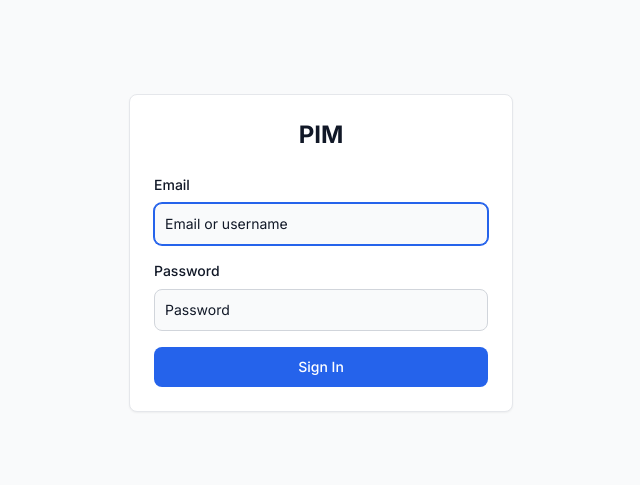
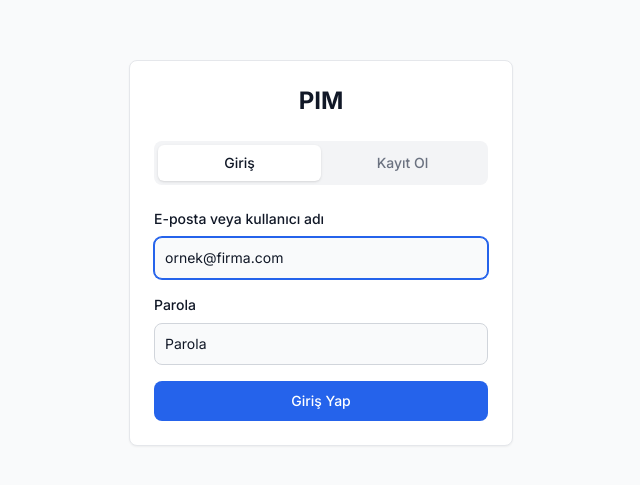
Before and after one commit to turksabsw/Pim-Frontend, a Vue app: page /login in a window 1280 px wide. Shown: the part 147-632 px from the top of the page, without its empty margins (319-959 px from the left). Built offline with nearby package versions, Linux system fonts and the light colour scheme; no server answers.

Commit message:
feat(auth): two-tab login/register page

```diff
--- a/src/views/auth/LoginPage.vue
+++ b/src/views/auth/LoginPage.vue
@@ -1,34 +1,76 @@
 <script setup lang="ts">
 import { ref } from 'vue'
 import { useRouter } from 'vue-router'
+import { useAuthStore } from '@/stores/auth'
+
+type Tab = 'login' | 'register'
 
 const router = useRouter()
-const email = ref('')
-const password = ref('')
+const authStore = useAuthStore()
+
+const tab = ref<Tab>('login')
 const error = ref('')
+const info = ref('')
 const loading = ref(false)
 
-async function handleLogin() {
+// Login fields
+const usr = ref('')
+const pwd = ref('')
+
+// Register fields
+const email = ref('')
+const fullName = ref('')
+
+function switchTab(next: Tab): void {
+  tab.value = next
   error.value = ''
+  info.value = ''
+}
+
+async function handleLogin(): Promise<void> {
+  error.value = ''
+  info.value = ''
   loading.value = true
   try {
-    const res = await fetch('/api/method/login', {
-      method: 'POST',
-      headers: { 'Content-Type': 'application/x-www-form-urlencoded' },
-      body: `usr=${encodeURIComponent(email.value)}&pwd=${encodeURIComponent(password.value)}`,
-      credentials: 'include',
-    })
-    const data = await res.json()
-    if (res.ok) {
-      router.push('/')
-    } else {
-      error.value = data.message || 'Login failed'
-    }
-  } catch {
-    error.value = 'Network error'
+    await authStore.login(usr.value, pwd.value)
+    router.push('/')
+  } catch (e) {
+    error.value = extractMessage(e, 'Giriş başarısız')
   } finally {
     loading.value = false
   }
+}
+
+async function handleRegister(): Promise<void> {
+  error.value = ''
+  info.value = ''
+  loading.value = true
+  try {
+    await authStore.register(email.value, fullName.value)
+    info.value = 'Hesabın oluşturuldu. E-postana gönderilen bağlantıyla doğrula, sonra giriş yap.'
+    switchTab('login')
+    info.value = 'Hesabın oluşturuldu. E-postana gönderilen bağlantıyla doğrula, sonra giriş yap.'
+  } catch (e) {
+    error.value = extractMessage(e, 'Kayıt başarısız')
+  } finally {
+    loading.value = false
+  }
+}
+
+function extractMessage(e: unknown, fallback: string): string {
+  const err = e as { response?: { data?: { message?: string; _server_messages?: string } } }
+  const data = err?.response?.data
+  if (data?.message) return data.message
+  if (data?._server_messages) {
+    try {
+      const arr = JSON.parse(data._server_messages)
+      const first = JSON.parse(arr[0])
+      return first.message || fallback
+    } catch {
+      return fallback
+    }
+  }
+  return fallback
 }
 </script>
 
@@ -36,44 +78,76 @@ async function handleLogin() {
   <div class="flex min-h-screen items-center justify-center bg-gray-50 px-4 dark:bg-gray-900">
     <div class="w-full max-w-sm">
       <div class="rounded-lg border border-gray-200 bg-white p-6 shadow-sm dark:border-gray-700 dark:bg-gray-800">
-        <h1 class="mb-6 text-center text-2xl font-bold text-gray-900 dark:text-white">
-          PIM
-        </h1>
+        <h1 class="mb-6 text-center text-2xl font-bold text-gray-900 dark:text-white">PIM</h1>
+
+        <!-- Tabs -->
+        <div class="mb-6 grid grid-cols-2 rounded-lg bg-gray-100 p-1 dark:bg-gray-700">
+          <button
+            type="button"
+            @click="switchTab('login')"
+            :class="[
+              'rounded-md py-2 text-sm font-medium transition',
+              tab === 'login' ? 'bg-white text-gray-900 shadow dark:bg-gray-800 dark:text-white' : 'text-gray-500 dark:text-gray-300',
+            ]"
+          >
+            Giriş
+          </button>
+          <button
+            type="button"
+            @click="switchTab('register')"
+            :class="[
+              'rounded-md py-2 text-sm font-medium transition',
+              tab === 'register' ? 'bg-white text-gray-900 shadow dark:bg-gray-800 dark:text-white' : 'text-gray-500 dark:text-gray-300',
+            ]"
+          >
+            Kayıt Ol
+          </button>
+        </div>
 
         <div v-if="error" class="mb-4 rounded-lg bg-red-50 p-3 text-sm text-red-600 dark:bg-red-900/30 dark:text-red-400">
           {{ error }}
         </div>
+        <div v-if="info" class="mb-4 rounded-lg bg-green-50 p-3 text-sm text-green-700 dark:bg-green-900/30 dark:text-green-400">
+          {{ info }}
+        </div>
 
-        <form @submit.prevent="handleLogin" class="space-y-4">
+        <!-- Login form -->
+        <form v-if="tab === 'login'" @submit.prevent="handleLogin" class="space-y-4">
           <div>
-            <label for="email" class="mb-2 block text-sm font-medium text-gray-900 dark:text-white">Email</label>
-            <input
-              id="email"
-              v-model="email"
-              type="text"
-              required
-              autofocus
-              class="block w-full rounded-lg border border-gray-300 bg-gray-50 p-2.5 text-sm text-gray-900 focus:border-primary-600 focus:ring-primary-600 dark:border-gray-600 dark:bg-gray-700 dark:text-white dark:placeholder-gray-400"
-              placeholder="Email or username"
-            />
+            <label for="usr" class="mb-2 block text-sm font-medium text-gray-900 dark:text-white">E-posta veya kullanıcı adı</label>
+            <input id="usr" v-model="usr" type="text" required autofocus
+              class="block w-full rounded-lg border border-gray-300 bg-gray-50 p-2.5 text-sm text-gray-900 focus:border-primary-600 focus:ring-primary-600 dark:border-gray-600 dark:bg-gray-700 dark:text-white"
+              placeholder="ornek@firma.com" />
           </div>
           <div>
-            <label for="password" class="mb-2 block text-sm font-medium text-gray-900 dark:text-white">Password</label>
-            <input
-              id="password"
-              v-model="password"
-              type="password"
-              required
-              class="block w-full rounded-lg border border-gray-300 bg-gray-50 p-2.5 text-sm text-gray-900 focus:border-primary-600 focus:ring-primary-600 dark:border-gray-600 dark:bg-gray-700 dark:text-white dark:placeholder-gray-400"
-              placeholder="Password"
-            />
+            <label for="pwd" class="mb-2 block text-sm font-medium text-gray-900 dark:text-white">Parola</label>
+            <input id="pwd" v-model="pwd" type="password" required
+              class="block w-full rounded-lg border border-gray-300 bg-gray-50 p-2.5 text-sm text-gray-900 focus:border-primary-600 focus:ring-primary-600 dark:border-gray-600 dark:bg-gray-700 dark:text-white"
+              placeholder="Parola" />
           </div>
-          <button
-            type="submit"
-            :disabled="loading"
-            class="w-full rounded-lg bg-primary-600 px-5 py-2.5 text-center text-sm font-medium text-white hover:bg-primary-700 focus:outline-none focus:ring-4 focus:ring-primary-300 disabled:opacity-50 dark:bg-primary-600 dark:hover:bg-primary-700 dark:focus:ring-primary-800"
-          >
-            {{ loading ? 'Logging in...' : 'Sign In' }}
+          <button type="submit" :disabled="loading"
+            class="w-full rounded-lg bg-primary-600 px-5 py-2.5 text-center text-sm font-medium text-white hover:bg-primary-700 focus:outline-none focus:ring-4 focus:ring-primary-300 disabled:opacity-50">
+            {{ loading ? 'Giriş yapılıyor...' : 'Giriş Yap' }}
+          </button>
+        </form>
+
+        <!-- Register form -->
+        <form v-else @submit.prevent="handleRegister" class="space-y-4">
+          <div>
+            <label for="fullName" class="mb-2 block text-sm font-medium text-gray-900 dark:text-white">Ad Soyad</label>
+            <input id="fullName" v-model="fullName" type="text" required autofocus
+              class="block w-full rounded-lg border border-gray-300 bg-gray-50 p-2.5 text-sm text-gray-900 focus:border-primary-600 focus:ring-primary-600 dark:border-gray-600 dark:bg-gray-700 dark:text-white"
+              placeholder="Ad Soyad" />
+          </div>
+          <div>
+            <label for="email" class="mb-2 block text-sm font-medium text-gray-900 dark:text-white">E-posta</label>
+            <input id="email" v-model="email" type="email" required
+              class="block w-full rounded-lg border border-gray-300 bg-gray-50 p-2.5 text-sm text-gray-900 focus:border-primary-600 focus:ring-primary-600 dark:border-gray-600 dark:bg-gray-700 dark:text-white"
+              placeholder="ornek@firma.com" />
+          </div>
+          <button type="submit" :disabled="loading"
+            class="w-full rounded-lg bg-primary-600 px-5 py-2.5 text-center text-sm font-medium text-white hover:bg-primary-700 focus:outline-none focus:ring-4 focus:ring-primary-300 disabled:opacity-50">
+            {{ loading ? 'Kaydediliyor...' : 'Kayıt Ol' }}
           </button>
         </form>
       </div>
```
